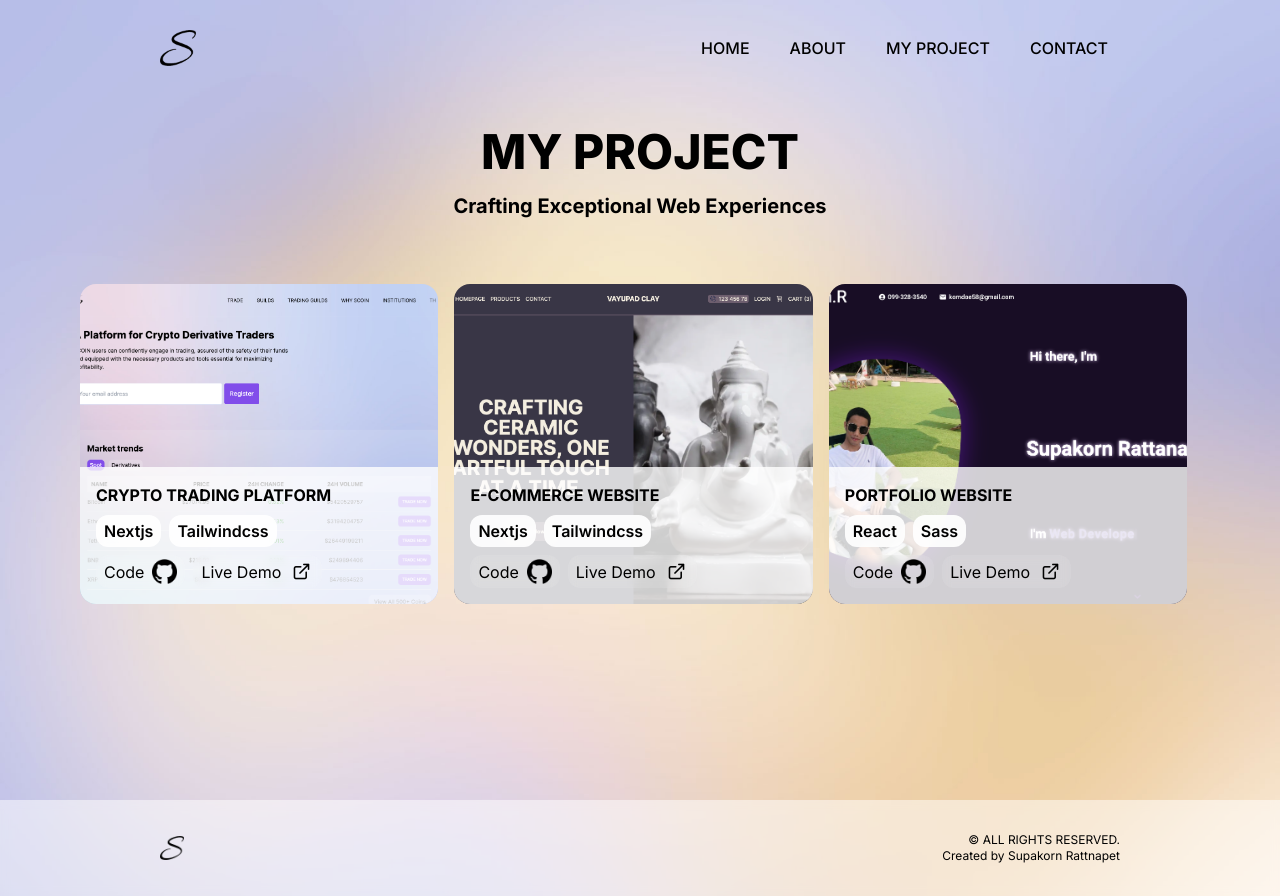
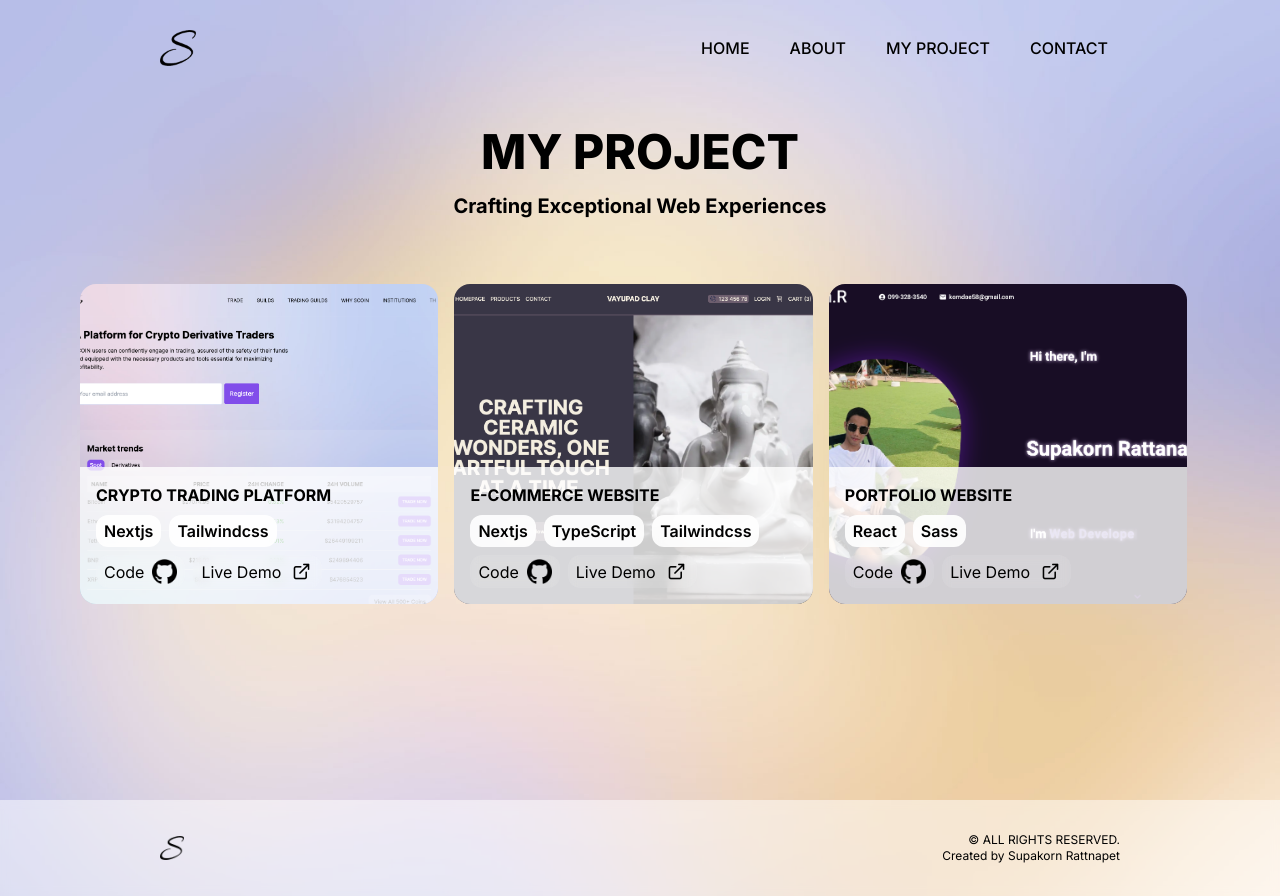
Before and after one commit to korndoe58/Next-portfolio, a Next.js app: page /myproject in a window 1280 px wide. Built offline with nearby package versions, Linux system fonts and the light colour scheme.

Commit message:
Update page.jsx

```diff
--- a/src/app/myproject/page.jsx
+++ b/src/app/myproject/page.jsx
@@ -39,11 +39,12 @@ export default function Work() {
                     {/* tech */}
                     <div className="flex gap-2">
                         <h2 className=" font-semibold px-2 py-1 rounded-xl text-black  backdrop-blur-sm bg-white/90"> Nextjs </h2>
+                        <h2 className=" font-semibold px-2 py-1 rounded-xl text-black  backdrop-blur-sm bg-white/90">TypeScript</h2>
                         <h2 className=" font-semibold px-2 py-1 rounded-xl text-black  backdrop-blur-sm bg-white/90">Tailwindcss</h2>
                     </div>
                     {/* button */}
                     <div className="flex gap-2">
-                        <Link href={'https://github.com/korndoe58/ceramic-store'} target="blank">
+                        <Link href={'https://github.com/korndoe58/full_stack_ceramic_ecommerce'} target="blank">
                             <button  className=' px-2 py-1 rounded-xl text-black  backdrop-blur-sm bg-white/10 hover:bg-black/30 flex gap-2 justify-center items-center '>Code<Image src={'/github.png'} alt="github" width={25} height={25} /></button>
                         </Link>
                         <Link href={'https://ceramic-store.vercel.app/'} target="blank">
```
